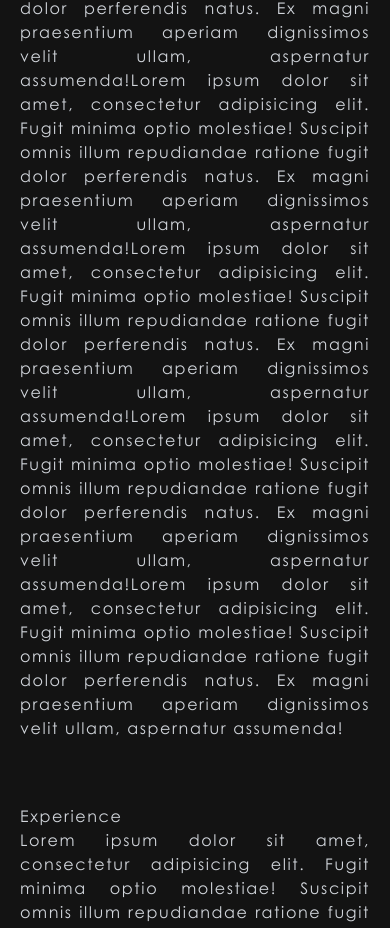
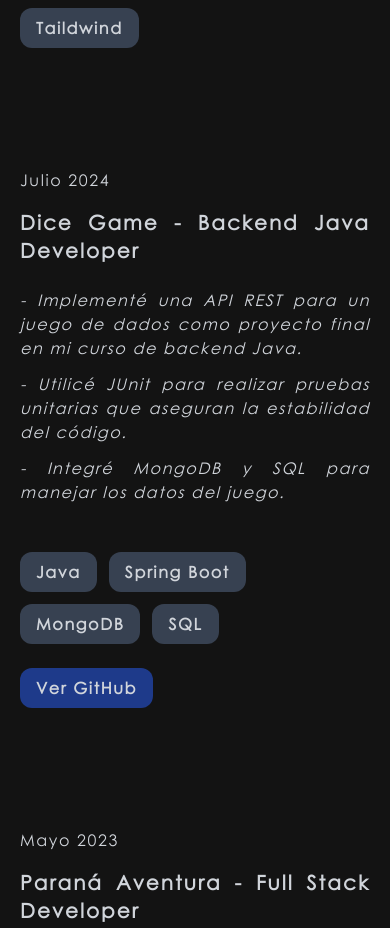
Before and after one commit to leandropereyradev/personal-web-vite, a React (Vite) app: page / in a window 390 px wide. Shown: the part 3008-3936 px from the top of the page. Built offline with nearby package versions, Linux system fonts and the light colour scheme.

Commit message:
Implement Project component

```diff
--- a/src/components/maincontent/projects/Project.jsx
+++ b/src/components/maincontent/projects/Project.jsx
@@ -1,9 +1,73 @@
-const Project = () => {
+import PropTypes from "prop-types";
+
+const Project = ({ date, title, description, technologies, web, github }) => {
   return (
-    <div>
+    <div className="flex flex-col gap-4 mb-20 md:flex-row md:gap-6">
+      {/* Date Section */}
+      <div>
+        <span>{date}</span>
+      </div>
 
+      {/* Content Section */}
+      <div className="flex flex-col gap-6">
+        <h2 className="text-xl font-bold">{title}</h2>
+
+        {/* Description */}
+        <div className="flex flex-col gap-3 mb-6 italic">
+          {description.map((item, index) => (
+            <p key={index}>- {item}</p>
+          ))}
+        </div>
+
+        {/* Technologies */}
+        <div className="flex flex-wrap gap-3">
+          {technologies.map((tech, index) => (
+            <span
+              key={index}
+              className="px-4 py-2 bg-gray-700 font-semibold rounded-xl"
+            >
+              {tech}
+            </span>
+          ))}
+        </div>
+
+        {/* Links */}
+        {(web || github) && (
+          <div className="flex flex-wrap gap-3">
+            {web && (
+              <a
+                href={web}
+                target="_blank"
+                rel="noopener noreferrer"
+                className="px-4 py-2 bg-blue-900 font-semibold rounded-xl"
+              >
+                Ver Web
+              </a>
+            )}
+            {github && (
+              <a
+                href={github}
+                target="_blank"
+                rel="noopener noreferrer"
+                className="px-4 py-2 bg-blue-900 font-semibold rounded-xl"
+              >
+                Ver GitHub
+              </a>
+            )}
+          </div>
+        )}
+      </div>
     </div>
   );
 };
 
+Project.propTypes = {
+  date: PropTypes.string.isRequired,
+  title: PropTypes.string.isRequired,
+  description: PropTypes.arrayOf(PropTypes.string).isRequired,
+  technologies: PropTypes.arrayOf(PropTypes.string).isRequired,
+  web: PropTypes.string,
+  github: PropTypes.string,
+};
+
 export default Project;
--- a/src/components/maincontent/projects/Projects.jsx
+++ b/src/components/maincontent/projects/Projects.jsx
@@ -1,38 +1,21 @@
+import Project from "./Project";
+import projects from "../../../data/projects";
+
 const Projects = () => {
   return (
-    <div id="projects">
-      <h1>Projects</h1>
-      <p>
-        Lorem ipsum dolor sit amet, consectetur adipisicing elit. Fugit minima
-        optio molestiae! Suscipit omnis illum repudiandae ratione fugit dolor
-        perferendis natus. Ex magni praesentium aperiam dignissimos velit ullam,
-        aspernatur assumenda!Lorem ipsum dolor sit amet, consectetur adipisicing
-        elit. Fugit minima optio molestiae! Suscipit omnis illum repudiandae
-        ratione fugit dolor perferendis natus. Ex magni praesentium aperiam
-        dignissimos velit ullam, aspernatur assumenda!Lorem ipsum dolor sit
-        amet, consectetur adipisicing elit. Fugit minima optio molestiae!
-        Suscipit omnis illum repudiandae ratione fugit dolor perferendis natus.
-        Ex magni praesentium aperiam dignissimos velit ullam, aspernatur
-        assumenda!Lorem ipsum dolor sit amet, consectetur adipisicing elit.
-        Fugit minima optio molestiae! Suscipit omnis illum repudiandae ratione
-        fugit dolor perferendis natus. Ex magni praesentium aperiam dignissimos
-        velit ullam, aspernatur assumenda!Lorem ipsum dolor sit amet,
-        consectetur adipisicing elit. Fugit minima optio molestiae! Suscipit
-        omnis illum repudiandae ratione fugit dolor perferendis natus. Ex magni
-        praesentium aperiam dignissimos velit ullam, aspernatur assumenda!Lorem
-        ipsum dolor sit amet, consectetur adipisicing elit. Fugit minima optio
-        molestiae! Suscipit omnis illum repudiandae ratione fugit dolor
-        perferendis natus. Ex magni praesentium aperiam dignissimos velit ullam,
-        aspernatur assumenda!Lorem ipsum dolor sit amet, consectetur adipisicing
-        elit. Fugit minima optio molestiae! Suscipit omnis illum repudiandae
-        ratione fugit dolor perferendis natus. Ex magni praesentium aperiam
-        dignissimos velit ullam, aspernatur assumenda!Lorem ipsum dolor sit
-        amet, consectetur adipisicing elit. Fugit minima optio molestiae!
-        Suscipit omnis illum repudiandae ratione fugit dolor perferendis natus.
-        Ex magni praesentium aperiam dignissimos velit ullam, aspernatur
-        assumenda!
-      </p>
-    </div>
+    <section id="projects" className="pb-10">
+      {/* Section Title */}
+      <h1 className="text-blue-400 text-center text-2xl font-bold mb-6 md:text-3xl lg:pt-6 lg:pb-10 xl:text-3xl">
+        Proyectos
+      </h1>
+
+      {/* Project List */}
+      <div className="flex flex-col gap-10">
+        {projects.map((project, index) => (
+          <Project key={index} {...project} />
+        ))}
+      </div>
+    </section>
   );
 };
 
--- /dev/null
+++ b/src/data/projects.json
@@ -0,0 +1,67 @@
+[
+  {
+    "date": "Enero 2025",
+    "title": "Proyecto Exámenes - Full Stack Developer",
+    "description": [
+      "Diseñando y desarrollando una aplicación web interactiva para autoevaluarme con uso de tarjetas de opciones múltiples.",
+      "Implementaré formularios dinámicos que generan automáticamente campos según la entrada del usuario para registrar materias y unidades.",
+      "Integraré una base de datos para almacenar las partidas, informes finales, y detalles de usuarios, con un enfoque en escalabilidad y rendimiento."
+    ],
+    "technologies": [
+      "React",
+      "PostgreSQL",
+      "Taildwind"
+    ],
+    "github": "",
+    "web": ""
+  },
+  {
+    "date": "Julio 2024",
+    "title": "Dice Game - Backend Java Developer",
+    "description": [
+      "Implementé una API REST para un juego de dados como proyecto final en mi curso de backend Java.",
+      "Utilicé JUnit para realizar pruebas unitarias que aseguran la estabilidad del código.",
+      "Integré MongoDB y SQL para manejar los datos del juego."
+    ],
+    "technologies": [
+      "Java",
+      "Spring Boot",
+      "MongoDB",
+      "SQL"
+    ],
+    "github": "https://github.com/leandropereyradev/sprint_5_dice_game",
+    "web": ""
+  },
+  {
+    "date": "Mayo 2023",
+    "title": "Paraná Aventura - Full Stack Developer",
+    "description": [
+      "Desarrollé una aplicación web de servicios para amantes de la pesca, integrando frontend en React y backend con Node.js y Express.",
+      "Implementé una RESTful API para la gestión de reservas y servicios adicionales, utilizando MongoDB como base de datos.",
+      "Apliqué principios SOLID y mejores prácticas en el desarrollo full stack, mejorando la escalabilidad y rendimiento de la aplicación."
+    ],
+    "technologies": [
+      "React",
+      "Node",
+      "Express",
+      "MongoDB"
+    ],
+    "github": "https://github.com/leandropereyradev/parana-aventura",
+    "web": ""
+  },
+  {
+    "date": "Enero 2023",
+    "title": "Wonder Ghost - Desarrollador Frontend",
+    "description": [
+      "Desarrollé un juego interactivo utilizando JavaScript, que implementa física básica para la interacción entre personajes.",
+      "Diseñé y animé el frontend con HTML y CSS, proporcionando una experiencia de usuario atractiva."
+    ],
+    "technologies": [
+      "HTML",
+      "CSS",
+      "JavaScript"
+    ],
+    "github": "https://github.com/leandropereyradev/WonderGhost",
+    "web": ""
+  }
+]
```
